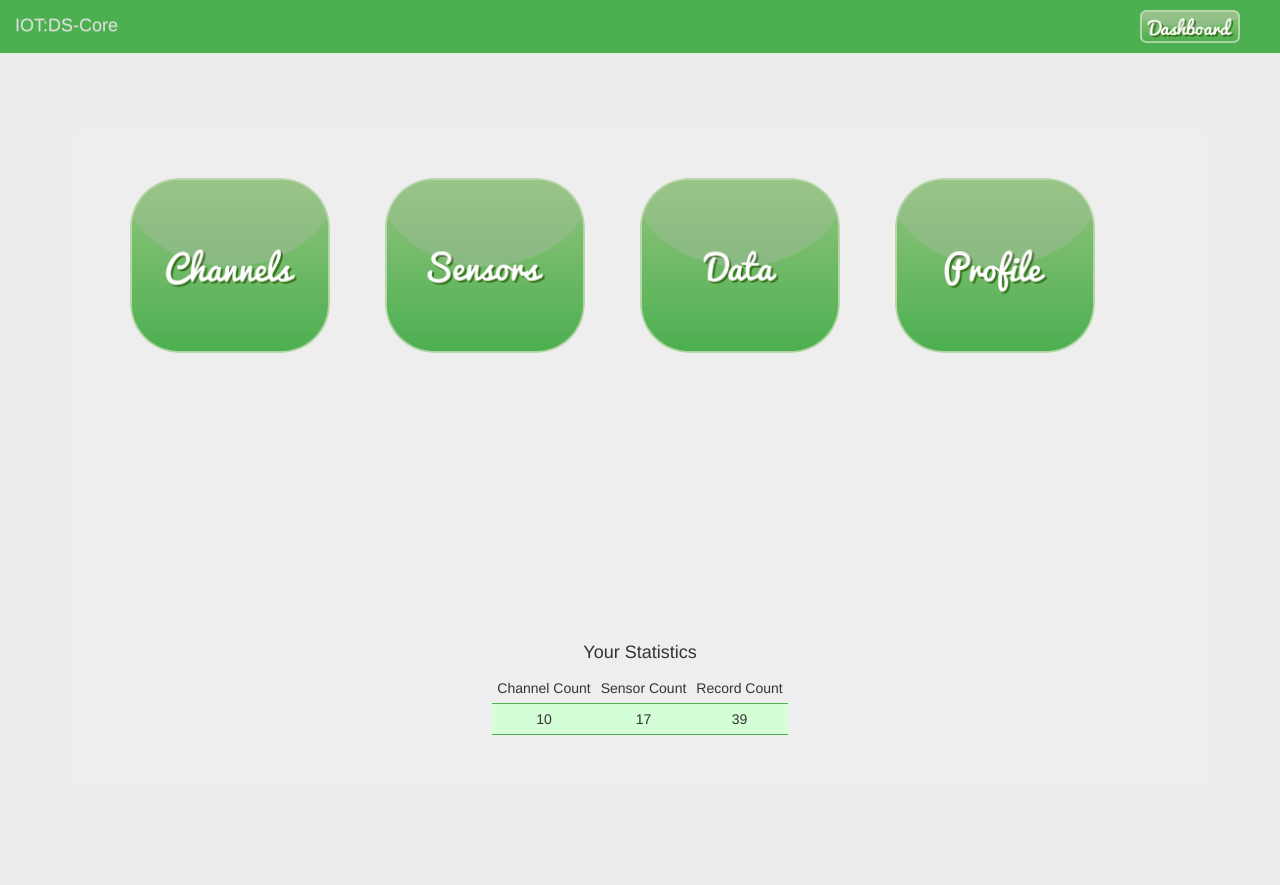
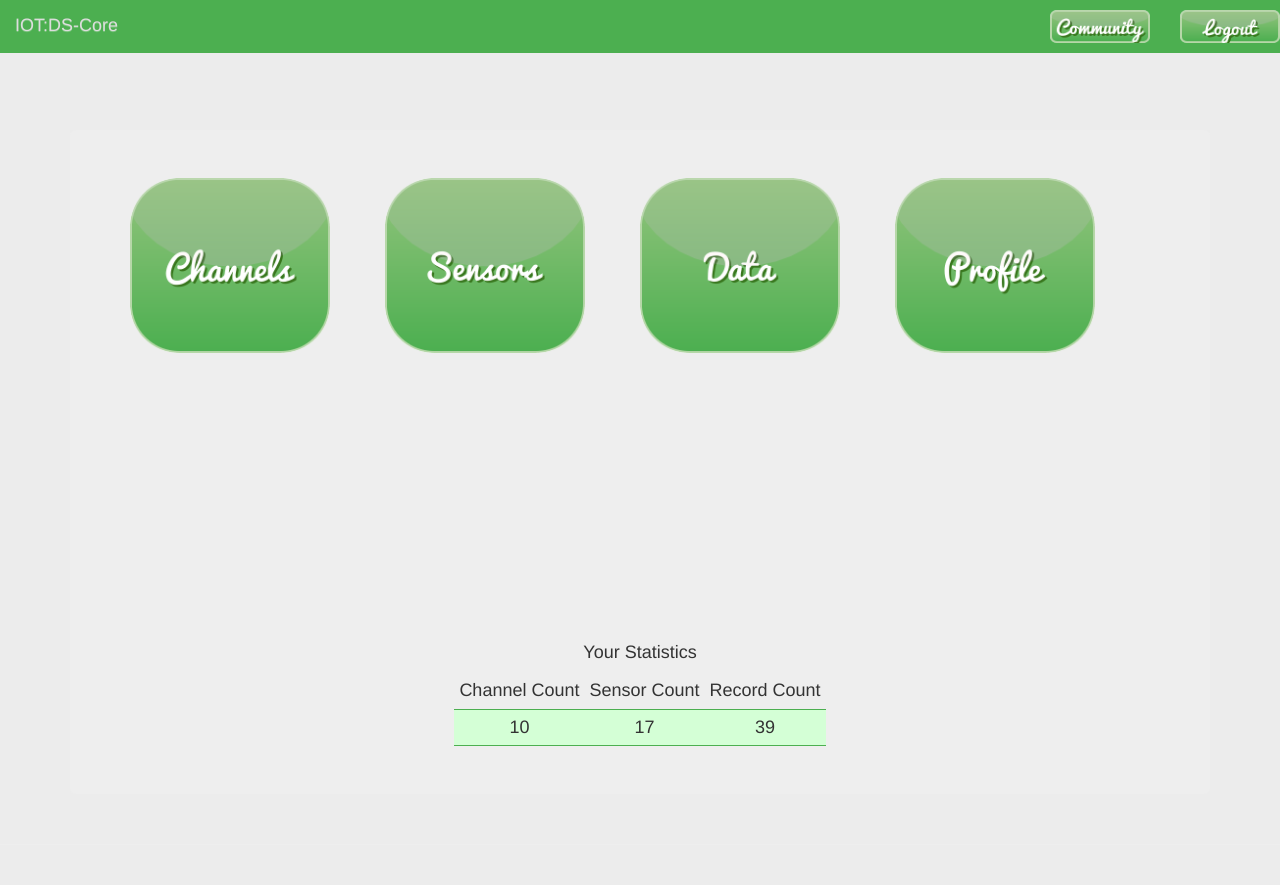
Before and after one commit to DesigningShit/DSCore, a Django app: page /iot/frontend/ in a window 1280 px wide. Before the commit the page ends 735 px from the top, so only its background shows below. Run offline with Django 3.2, Linux system fonts and the light colour scheme; a user stored in the database is signed in; data comes from the database, SQL or seed files in the repository; both versions use the stored data as it was after the commit; parts of the project's set-up code (start-up, migrations or seed data) failed here and were passed over; some libraries are stand-ins or nearby versions.

Commit message:
Made text easier to read

```diff
--- a/static/css/custom-iot.css
+++ b/static/css/custom-iot.css
@@ -35,7 +35,7 @@ tr:nth-child(even) {background-color: #d4ffd6;}
     border-collapse: collapse; /* Collapse borders */
     width: 100%; /* Full-width */
     border: 1px solid #ddd; /* Add a grey border */
-    font-size: 14px; /* Increase font-size */
+    font-size: 15px; /* Increase font-size */
 }
 
 #myTable th, #myTable td {
@@ -64,7 +64,7 @@ tr:nth-child(even) {background-color: #d4ffd6;}
     border-collapse: collapse; /* Collapse borders */
     width: 100%; /* Full-width */
     border: 0px; /* Add a grey border */
-    font-size: 14px; /* Increase font-size */
+    font-size: 18px; /* Increase font-size */
     text-align: center;
 }
 
--- a/templates/base.html
+++ b/templates/base.html
@@ -28,15 +28,15 @@
         <div class="mynavbar-header" id='mynavbar-header'>
           <a class="navbar-brand" id='mynavbar-brand' href="/iot/frontend">{% block UItitle %}{% endblock %}</a>
         </div>
-          <ul class="mynav navbar-nar navbar-right" id='mynav'>
-
+          <ul class="nav navbar-nar navbar-right" id='mynav'>
+              {% if user.is_authenticated %}
+                <li><a href="/api-auth/logout"><img src="{% static '/img/buttons/rndsquare_green/button_logout.png' %}" alt="My Channels" style="width:100px;height:33px;border:0;"></a></li>
+              {% else %}
+              <li><a href="/iot/frontend"><img src="{% static '/img/buttons/rndsquare_green/button_login.png' %}" alt="My Channels" style="width:100px;height:33px;border:0;"></a></li>
+              {% endif %}
           </ul>
           <ul class="nav navbar-nar navbar-right" id='mynav'>
-              {% if user.is_authenticated %}
-              <li><a href="/iot/frontend"><img src="{% static '/img/buttons/rndsquare_green/button_dashboard.png' %}" alt="My Channels" style="width:100px;height:33px;border:0;"></a></li>
-              {% else %}
-              <li><a class="btn btn-small" id='mynav' href="http://designingshit.com" role="button">Purchase</a></li>
-              {% endif %}
+              <li><a href="/iot/frontend"><img src="{% static '/img/buttons/rndsquare_green/button_community.png' %}" alt="My Channels" style="width:100px;height:33px;border:0;"></a></li>
           </ul>
       </div>
     </nav>
```
Also changed, not shown: db.sqlite3, static/img/buttons/rndSquare_green/button_community.png (added), static/img/buttons/rndSquare_green/button_create-account.png (added), static/img/buttons/rndSquare_green/button_create.png (added), static/img/buttons/rndSquare_green/button_edit.png (added), static/img/buttons/rndSquare_green/button_filter.png (added), static/img/buttons/rndSquare_green/button_forum.png (added), static/img/buttons/rndSquare_green/button_login.png (added), static/img/buttons/rndSquare_green/button_logout.png (added), static/img/buttons/rndSquare_green/button_post.png (added), static/img/buttons/rndSquare_green/button_purchase.png (added), static/img/buttons/rndSquare_green/button_query.png (added), static/img/buttons/rndSquare_green/button_re-register.png (added), static/img/buttons/rndSquare_green/button_register.png (added), 2 more files.
